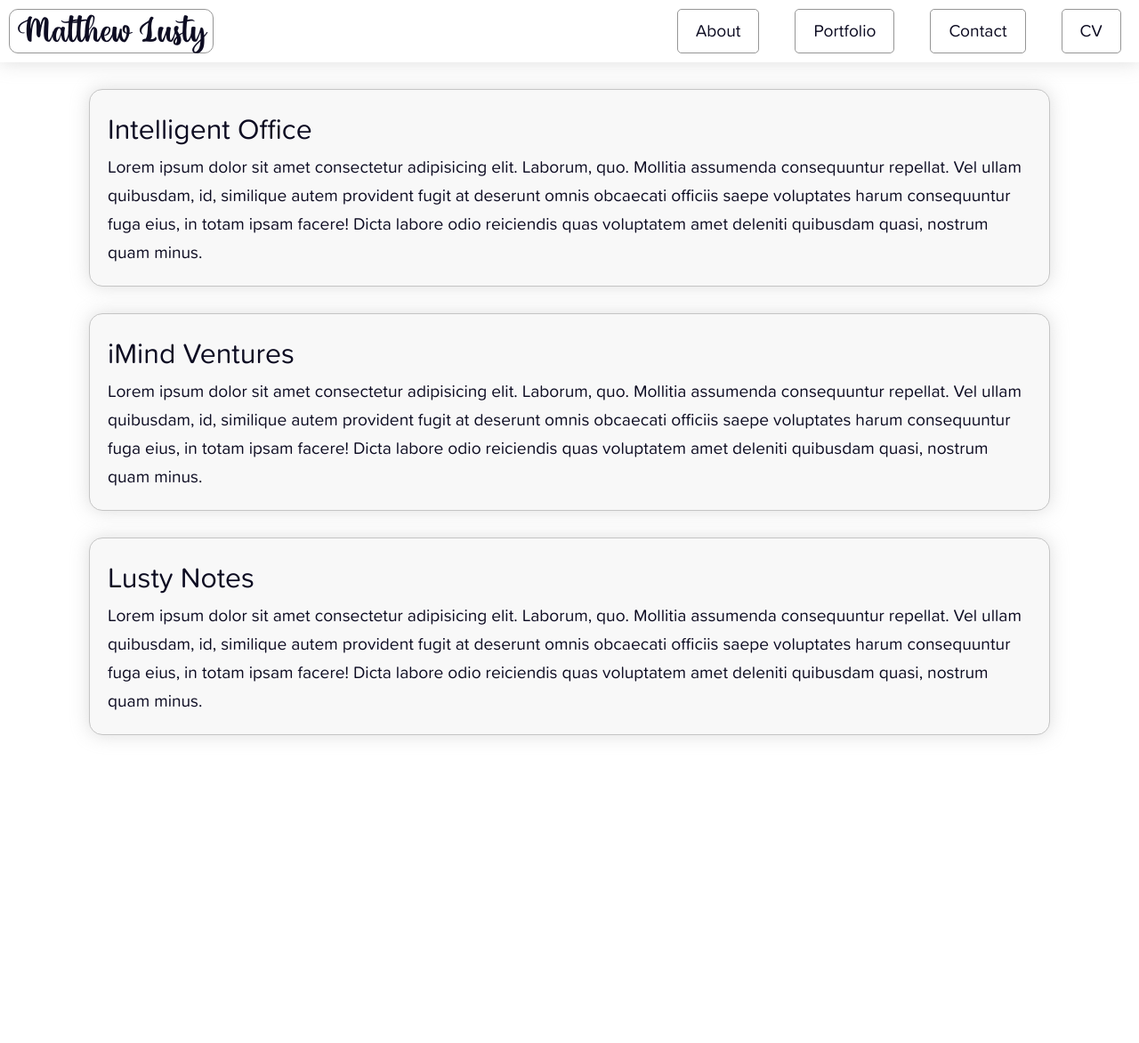
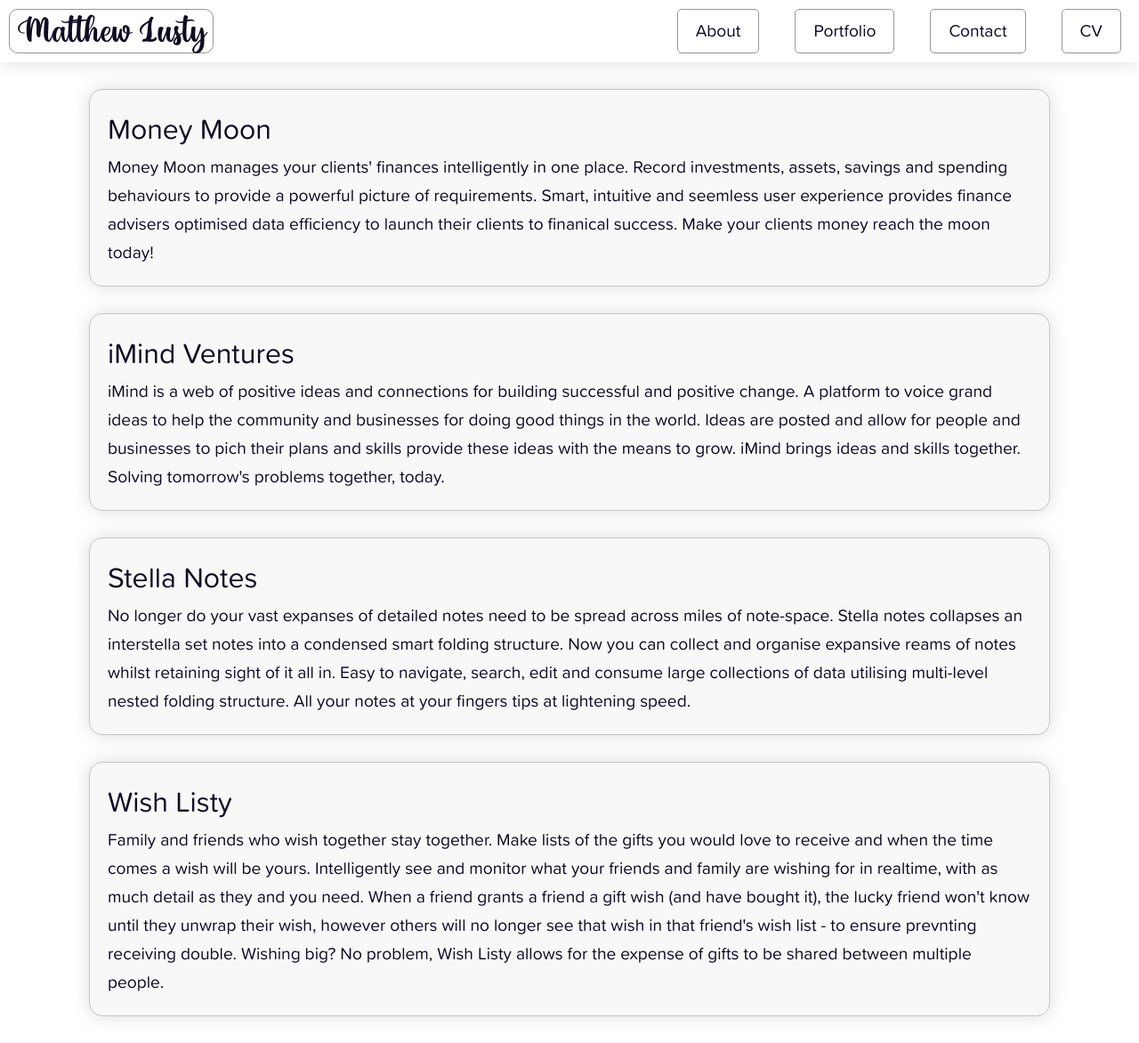
Before and after one commit to mattlusty/portfolio, a React (Create React App) app: page /portfolio in a window 1280 px wide. Shown: the whole page at 89% size. Before the commit the page ends 856 px from the top, so only its background shows below. Built offline with nearby package versions, Linux system fonts and the light colour scheme.

Commit message:
cont: portfolio project summaries

```diff
--- a/src/components/Portfolio.jsx
+++ b/src/components/Portfolio.jsx
@@ -5,30 +5,42 @@ function Portfolio(props) {
   return (
     <div className="Portfolio">
       <div className="item">
-        <div className="header">Intelligent Office</div>
+        <div className="header">Money Moon</div>
         <div className="content">
-          Lorem ipsum dolor sit amet consectetur adipisicing elit. Laborum, quo. Mollitia assumenda consequuntur
-          repellat. Vel ullam quibusdam, id, similique autem provident fugit at deserunt omnis obcaecati officiis saepe
-          voluptates harum consequuntur fuga eius, in totam ipsam facere! Dicta labore odio reiciendis quas voluptatem
-          amet deleniti quibusdam quasi, nostrum quam minus.
+          Money Moon manages your clients' finances intelligently in one place. Record investments, assets, savings and
+          spending behaviours to provide a powerful picture of requirements. Smart, intuitive and seemless user
+          experience provides finance advisers optimised data efficiency to launch their clients to finanical success.
+          Make your clients money reach the moon today!
         </div>
       </div>
       <div className="item">
         <div className="header">iMind Ventures</div>
         <div className="content">
-          Lorem ipsum dolor sit amet consectetur adipisicing elit. Laborum, quo. Mollitia assumenda consequuntur
-          repellat. Vel ullam quibusdam, id, similique autem provident fugit at deserunt omnis obcaecati officiis saepe
-          voluptates harum consequuntur fuga eius, in totam ipsam facere! Dicta labore odio reiciendis quas voluptatem
-          amet deleniti quibusdam quasi, nostrum quam minus.
+          iMind is a web of positive ideas and connections for building successful and positive change. A platform to
+          voice grand ideas to help the community and businesses for doing good things in the world. Ideas are posted
+          and allow for people and businesses to pich their plans and skills provide these ideas with the means to grow.
+          iMind brings ideas and skills together. Solving tomorrow's problems together, today.
         </div>
       </div>
       <div className="item">
-        <div className="header">Lusty Notes</div>
+        <div className="header">Stella Notes</div>
         <div className="content">
-          Lorem ipsum dolor sit amet consectetur adipisicing elit. Laborum, quo. Mollitia assumenda consequuntur
-          repellat. Vel ullam quibusdam, id, similique autem provident fugit at deserunt omnis obcaecati officiis saepe
-          voluptates harum consequuntur fuga eius, in totam ipsam facere! Dicta labore odio reiciendis quas voluptatem
-          amet deleniti quibusdam quasi, nostrum quam minus.
+          No longer do your vast expanses of detailed notes need to be spread across miles of note-space. Stella notes
+          collapses an interstella set notes into a condensed smart folding structure. Now you can collect and organise
+          expansive reams of notes whilst retaining sight of it all in. Easy to navigate, search, edit and consume large
+          collections of data utilising multi-level nested folding structure. All your notes at your fingers tips at
+          lightening speed.
+        </div>
+      </div>
+      <div className="item">
+        <div className="header">Wish Listy</div>
+        <div className="content">
+          Family and friends who wish together stay together. Make lists of the gifts you would love to receive and when
+          the time comes a wish will be yours. Intelligently see and monitor what your friends and family are wishing
+          for in realtime, with as much detail as they and you need. When a friend grants a friend a gift wish (and have
+          bought it), the lucky friend won't know until they unwrap their wish, however others will no longer see that
+          wish in that friend's wish list - to ensure prevnting receiving double. Wishing big? No problem, Wish Listy
+          allows for the expense of gifts to be shared between multiple people.
         </div>
       </div>
     </div>
```
